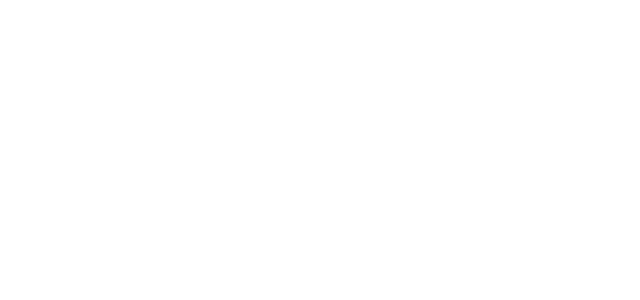
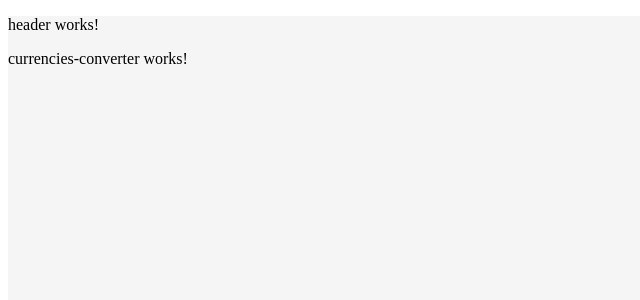
Before and after one commit to khaled-elesawy/bankmisr-task, an Angular app: page /currencies/currencies-converter in a window 1280 px wide. Before the commit this address led to /. Shown: the top 300 px of the page, without its empty margins (0-640 px from the left). Built offline with nearby package versions, Linux system fonts and the light colour scheme.

Commit message:
implement routing modules

```diff
--- a/src/app/app-routing.module.ts
+++ b/src/app/app-routing.module.ts
@@ -1,7 +1,19 @@
 import { NgModule } from '@angular/core';
 import { RouterModule, Routes } from '@angular/router';
 
-const routes: Routes = [];
+const routes: Routes = [
+  {
+    path: 'currencies',
+    loadChildren: () =>
+      import('./modules/currencies/currencies.module').then((m) => m.CurrenciesModule)
+  },
+  { path: '', redirectTo: 'currencies', pathMatch: 'full' },
+  {
+    path: '**',
+    loadChildren: () =>
+      import('./modules/not-found-page/not-found-page.module').then((m) => m.NotFoundPageModule)
+  },
+];
 
 @NgModule({
   imports: [RouterModule.forRoot(routes)],
--- a/src/app/app.component.html
+++ b/src/app/app.component.html
@@ -0,0 +1,4 @@
+<section class="main">
+    <app-header></app-header>
+    <router-outlet></router-outlet>
+</section>
--- a/src/app/app.component.scss
+++ b/src/app/app.component.scss
@@ -0,0 +1,4 @@
+.main {
+    background: #F5F5F5;
+    min-height: 100vh;
+}
--- a/src/app/app.module.ts
+++ b/src/app/app.module.ts
@@ -2,6 +2,8 @@
 import { BrowserModule } from '@angular/platform-browser';
 import { AppRoutingModule } from './app-routing.module';
 import { AppComponent } from './app.component';
+import { ApiModule } from './core/api/api.module';
+import { HeaderModule } from './modules/header/header.module';
 
 
 @NgModule({
@@ -11,6 +13,7 @@
   imports: [
     BrowserModule,
     AppRoutingModule,
+    HeaderModule
   ],
   providers: [],
   bootstrap: [AppComponent]
--- a/src/app/modules/currencies/currencies.module.ts
+++ b/src/app/modules/currencies/currencies.module.ts
@@ -3,6 +3,7 @@
 
 import { CurrenciesDetailsComponent } from './components/currencies-details/currencies-details.component';
 import { CurrenciesConverterComponent } from './components/currencies-converter/currencies-converter.component';
+import { CurrenciesRoutingModule } from './currencies-routing.module';
 
 
 
@@ -12,7 +13,8 @@
     CurrenciesConverterComponent
   ],
   imports: [
-    CommonModule
+    CommonModule,
+    CurrenciesRoutingModule
   ],
   exports: [
     CurrenciesDetailsComponent,
```
Also changed, not shown: src/app/modules/currencies/currencies-routing.module.ts (+10 -2 lines).
